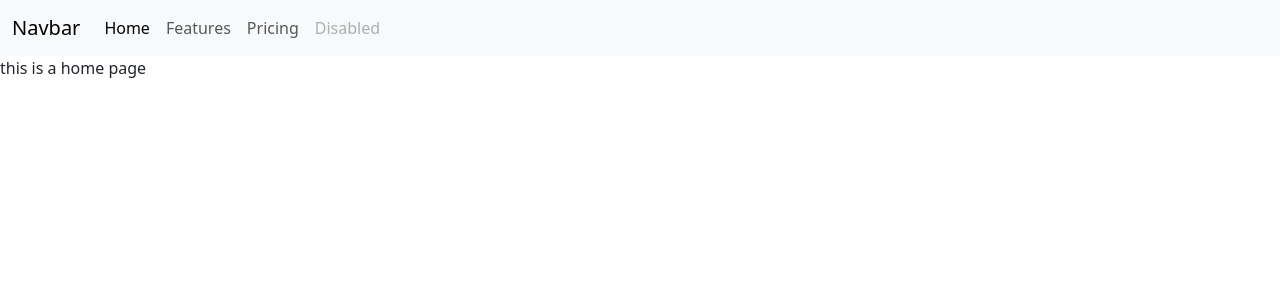
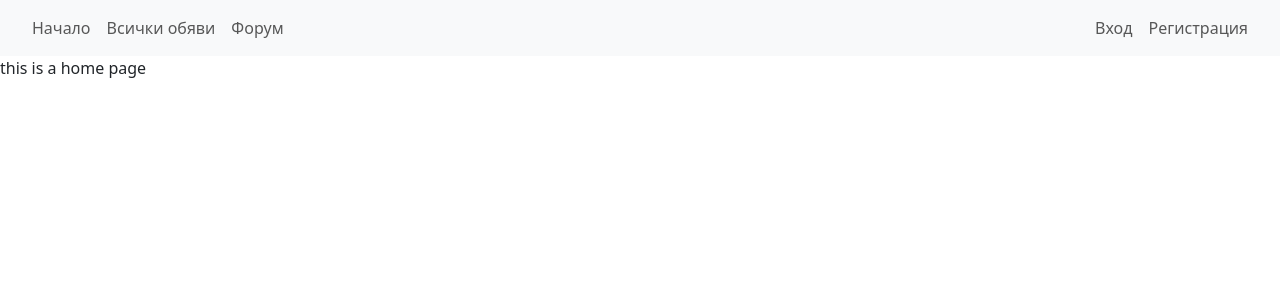
Before and after one commit to Tivanov99/Angular2024, an Angular app in the folder MobileWorld/MobileWorld/: page / in a window 1280 px wide. Shown: the top 300 px of the page. Built offline with nearby package versions, Linux system fonts and the light colour scheme.

Commit message:
fix navigation buttons

```diff
--- a/MobileWorld/MobileWorld/src/app/base-page/base-page.component.html
+++ b/MobileWorld/MobileWorld/src/app/base-page/base-page.component.html
@@ -1,3 +1,2 @@
 <app-nav-bar>
-
 </app-nav-bar>
--- a/MobileWorld/MobileWorld/src/app/nav-bar/nav-bar.component.html
+++ b/MobileWorld/MobileWorld/src/app/nav-bar/nav-bar.component.html
@@ -1,23 +1,41 @@
 <nav class="navbar navbar-expand-lg bg-body-tertiary">
     <div class="container-fluid">
-      <a class="navbar-brand" href="#">Navbar</a>
-      <button class="navbar-toggler" type="button" data-bs-toggle="collapse" data-bs-target="#navbarNav" aria-controls="navbarNav" aria-expanded="false" aria-label="Toggle navigation">
-        <span class="navbar-toggler-icon"></span>
-      </button>
-      <div class="collapse navbar-collapse" id="navbarNav">
+      <div class="container-fluid" id="navbarNav">
         <ul class="navbar-nav">
           <li class="nav-item">
-            <a class="nav-link active" aria-current="page" href="#">Home</a>
+            <a class="nav-link" href="#">Начало</a>
           </li>
           <li class="nav-item">
-            <a class="nav-link" href="#">Features</a>
+            <a class="nav-link" href="#">Всички обяви</a>
           </li>
+          @if(this._sessionManagerService.hasActiveSession()){
+            <li class="nav-item">
+              <a class="nav-link" href="#">Моите обяви</a>
+            </li>
+            <li class="nav-item">
+              <a class="nav-link" href="#">Любими</a>
+            </li>
+            <li class="nav-item">
+              <a class="nav-link" href="#">Добави VIP обява</a>
+           </li>
+          }
           <li class="nav-item">
-            <a class="nav-link" href="#">Pricing</a>
+            <a class="nav-link" href="#">Форум</a>
           </li>
-          <li class="nav-item">
-            <a class="nav-link disabled" aria-disabled="true">Disabled</a>
-          </li>
+          <ul class="navbar-nav ms-auto">
+            @if(this._sessionManagerService.hasActiveSession()){
+              <li class="nav-item">
+                <a class="nav-link" href="#">Изход</a>
+             </li>
+            }@else{
+             <li class="nav-item">
+              <a class="nav-link" href="#">Вход</a>
+             </li>
+             <li class="nav-item">
+               <a class="nav-link" href="#">Регистрация</a>
+             </li>
+            }
+          </ul>
         </ul>
       </div>
     </div>
--- a/MobileWorld/MobileWorld/src/app/nav-bar/nav-bar.component.ts
+++ b/MobileWorld/MobileWorld/src/app/nav-bar/nav-bar.component.ts
@@ -1,4 +1,5 @@
 import { Component } from '@angular/core';
+import { SessionManagerService } from '../services/session-manager-service';
 
 @Component({
   selector: 'app-nav-bar',
@@ -8,4 +9,7 @@ import { Component } from '@angular/core';
 })
 export class NavBarComponent {
 
+  constructor(public _sessionManagerService : SessionManagerService) {
+
+  }
 }
--- /dev/null
+++ b/MobileWorld/MobileWorld/src/app/services/session-manager-service.ts
@@ -0,0 +1,25 @@
+import { Injectable } from "@angular/core";
+
+@Injectable({providedIn: 'root'})
+export class SessionManagerService {
+
+    constructor() {
+
+    }
+
+    startSession() : void{
+
+    }
+
+    endSession() : void{
+
+    }
+
+    hasActiveSession() : boolean{
+        const userSession = localStorage.getItem("customerSession");;
+        if(userSession == null || userSession.trim().length === 0)
+            return false;
+
+        return true;
+    }
+}
```
Also changed, not shown: 2 other files (tests, documents, lock files or other folders).
